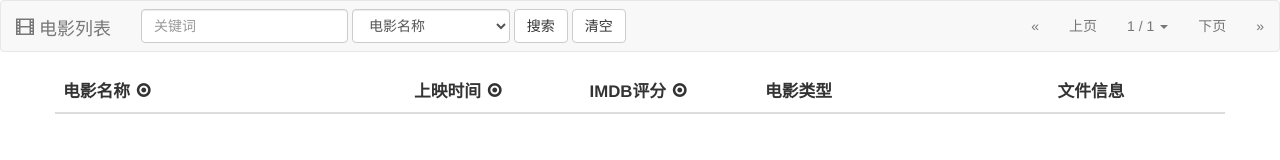
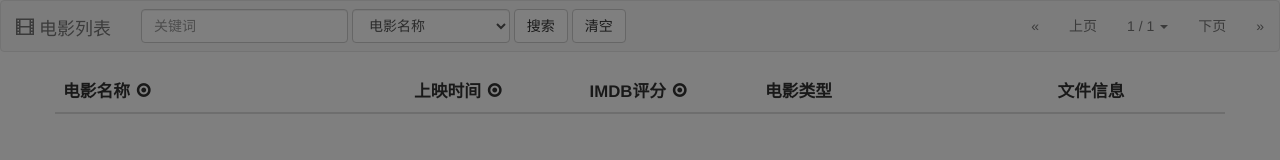
Before and after one commit to cuihaoleo/movielist-node, a website: page static/index.html in a window 1280 px wide. Drawn offline with Linux system fonts and the light colour scheme; no server answers.

Commit message:
shadow the webpage when loading json

```diff
--- a/static/index.html
+++ b/static/index.html
@@ -13,6 +13,9 @@
   <script src="/js/bootstrap.min.js"></script>
 </head>
 <body>
+
+  <div id="loading-modal" class="modal fade" role="dialog">
+  </div>
 
   <nav class="navbar navbar-default">
     <div class="container-fluid">
--- a/static/js/ready.js
+++ b/static/js/ready.js
@@ -232,6 +232,8 @@ function sortMovieBy (sortby, reverse) {
 }
 
 $(document).ready(function() {
+    $('#loading-modal').modal('show');
+
     $.getJSON("/list.json", function (data) {
         movie_data = data;
 
@@ -281,6 +283,8 @@ $(document).ready(function() {
                 }));
             },
         });
+
+        $('#loading-modal').modal('hide');
     });
 
     $('body').on('click', '.unsorted', function() {
```
